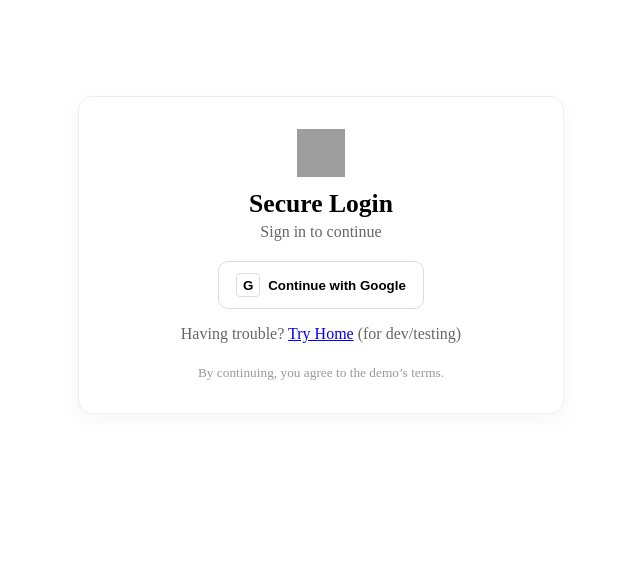
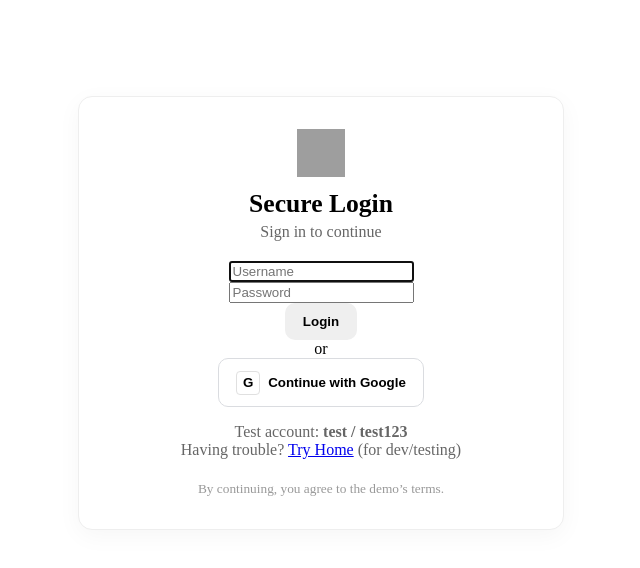
Before and after one commit to sunxinsara/spring-angular-secure-login-demo, an Angular app in the folder frontend/: page / in a window 1280 px wide. Shown: the top 568 px of the page, without its empty margins (319-959 px from the left). Built offline with nearby package versions, Linux system fonts and the light colour scheme; grey boxes are pictures that could not be loaded.

Commit message:
add mocking data

```diff
--- a/frontend/src/app/auth/auth.service.ts
+++ b/frontend/src/app/auth/auth.service.ts
@@ -1,9 +1,17 @@
+
 import { Injectable } from '@angular/core';
 import { HttpClient } from '@angular/common/http';
+import { Observable } from 'rxjs';
 
 @Injectable({ providedIn: 'root' })
 export class AuthService {
   constructor(private http: HttpClient) {}
+
+
+  /** Mock login with username/password (for dev/testing). */
+  login(username: string, password: string): Observable<any> {
+    return this.http.post('/api/auth/login', { username, password });
+  }
 
   /** Redirect to Spring Security's OAuth2 entrypoint (proxied by Angular dev server). */
   loginWithGoogle(): void {
--- a/frontend/src/app/pages/home/home.component.html
+++ b/frontend/src/app/pages/home/home.component.html
@@ -1,4 +1,4 @@
-<div class="home-wrap" *ngIf="user; else notLoggedIn">
+<!-- <div class="home-wrap" *ngIf="user; else notLoggedIn">
     <h1>Welcome, {{ user.name || 'User' }}!</h1>
 
     <div class="profile">
@@ -12,6 +12,8 @@
   <ng-template #notLoggedIn>
     <div class="home-wrap">
       <h2>You are not logged in.</h2>
-      <a routerLink="/">Go back to login</a>
+      <a routerLink="/login">Go back to login</a>
     </div>
-  </ng-template>
+  </ng-template> -->
+
+  <p>Hello</p>
--- a/frontend/src/app/pages/login/login.component.html
+++ b/frontend/src/app/pages/login/login.component.html
@@ -5,7 +5,21 @@
       <p class="subtitle">Sign in to continue</p>
     </header>
 
+
     <section class="actions" aria-live="polite">
+      <form (ngSubmit)="login()" autocomplete="off" *ngIf="!isRedirecting">
+        <div class="form-group">
+          <input type="text" [(ngModel)]="username" name="username" placeholder="Username" required autofocus class="form-control" />
+        </div>
+        <div class="form-group">
+          <input type="password" [(ngModel)]="password" name="password" placeholder="Password" required class="form-control" />
+        </div>
+        <button type="submit" class="btn btn-primary" [disabled]="isRedirecting">
+          Login
+        </button>
+      </form>
+      <div *ngIf="errorMsg" class="error-msg">{{ errorMsg }}</div>
+      <div class="divider">or</div>
       <button
         type="button"
         class="btn btn-google"
@@ -18,8 +32,9 @@
           {{ isRedirecting ? 'Redirecting…' : 'Continue with Google' }}
         </span>
       </button>
-
       <p class="help">
+        Test account: <b>test / test123</b>
+        <br />
         Having trouble?
         <a routerLink="/home">Try Home</a>
         (for dev/testing)
--- a/frontend/src/app/pages/login/login.component.ts
+++ b/frontend/src/app/pages/login/login.component.ts
@@ -1,18 +1,39 @@
-import { Component , inject} from '@angular/core';
+
+
+import { Component, inject } from '@angular/core';
 import { CommonModule } from '@angular/common';
-import { RouterLink } from '@angular/router';
+import { FormsModule } from '@angular/forms';
+import { Router, RouterLink } from '@angular/router';
 import { AuthService } from '../../auth/auth.service';
 
 @Component({
   selector: 'app-login',
   standalone: true,
-  imports: [CommonModule, RouterLink],
+  imports: [CommonModule, FormsModule, RouterLink],
   templateUrl: './login.component.html',
   styleUrls: ['./login.component.scss']
 })
 export class LoginComponent {
   isRedirecting = false;
+  errorMsg = '';
+  username = '';
+  password = '';
   auth = inject(AuthService);
+  router = inject(Router);
+
+  login(): void {
+    this.errorMsg = '';
+    this.isRedirecting = true;
+    this.auth.login(this.username, this.password).subscribe({
+      next: () => {
+        this.router.navigate(['/home']);
+      },
+      error: (err) => {
+        this.errorMsg = err?.error?.message || 'Login failed';
+        this.isRedirecting = false;
+      }
+    });
+  }
 
   loginWithGoogle(): void {
     this.isRedirecting = true;
```
Also changed, not shown: frontend/src/app/app.config.ts (+9 -2 lines), frontend/src/app/mock-backend.interceptor.ts (added, +46 -0 lines).
